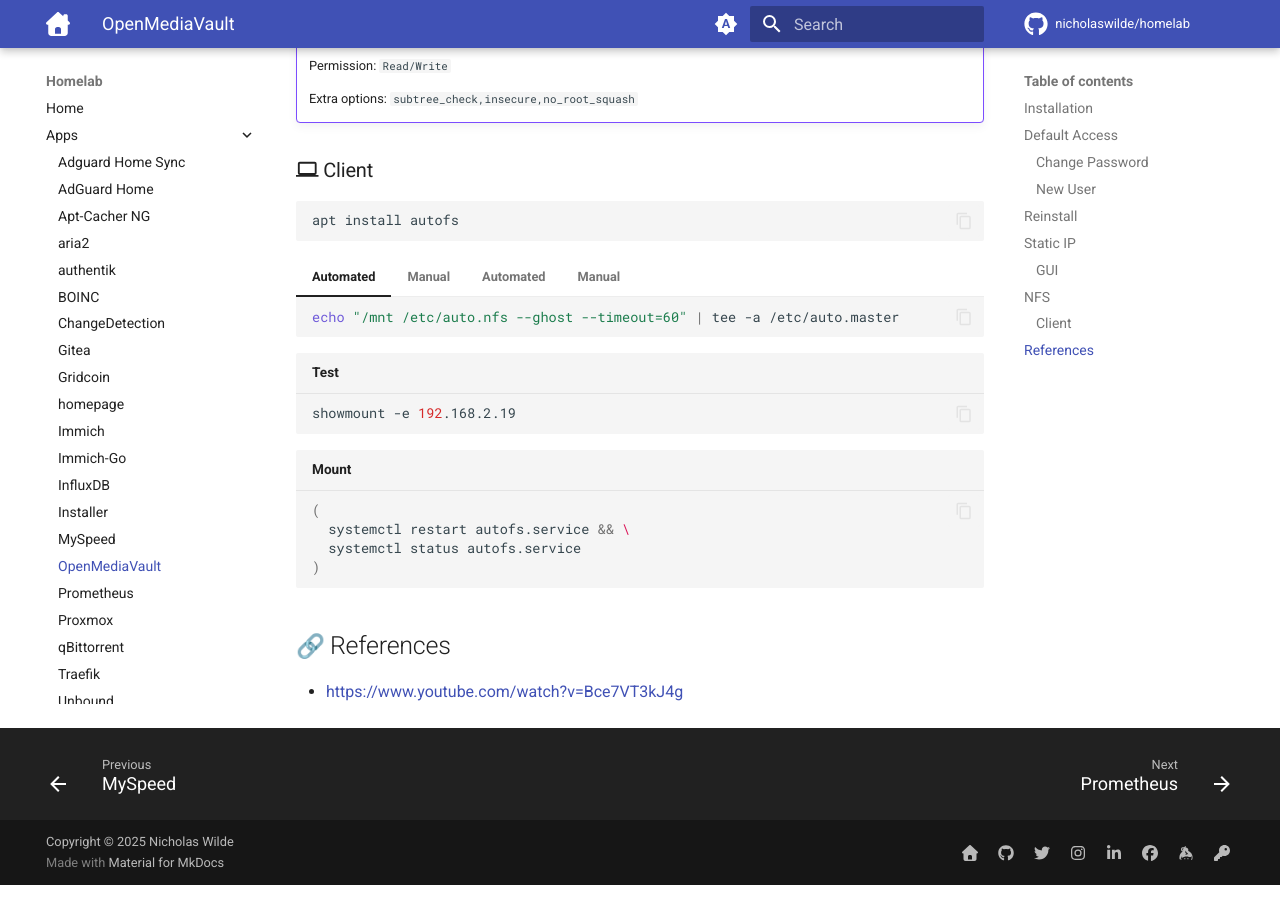
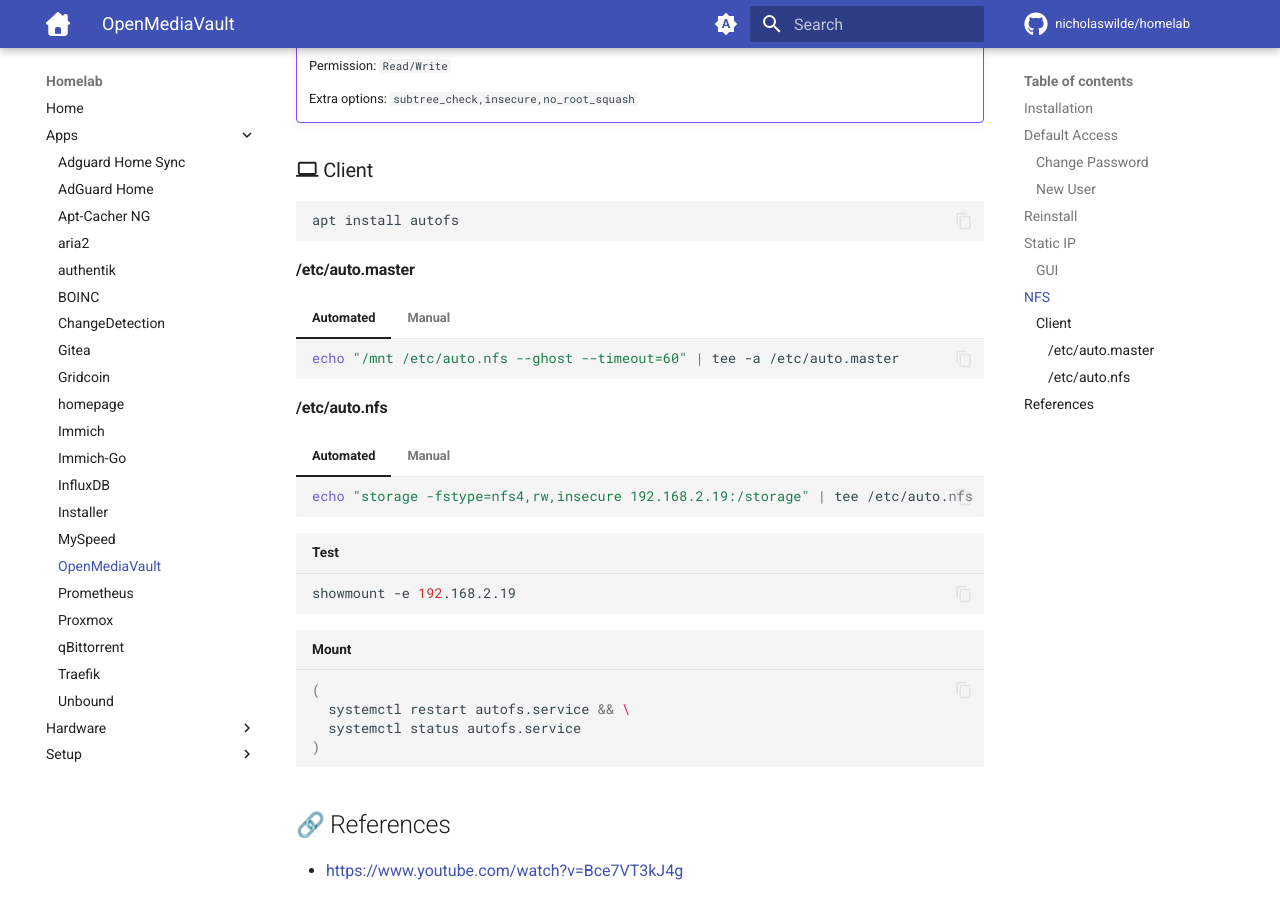
Before and after one commit to nicholaswilde/homelab, an MkDocs documentation site: the page built from docs/apps/openmediavault.md, in a window 1280 px wide and 900 px high, scrolled down 2569 px. Built offline with MkDocs 1.6.1 and Material for MkDocs 9.7.7, drawn with Linux system fonts in a browser that asks for light colours; emoji names are drawn with the system emoji font; comment, search, counter and statistics services are not loaded.

Commit message:
Update openmediavault.md

````diff
--- a/docs/apps/openmediavault.md
+++ b/docs/apps/openmediavault.md
@@ -118,6 +118,8 @@
 apt install autofs
 ```
 
+#### /etc/auto.master
+
 === "Automated"
 
     ```shell
@@ -131,7 +133,7 @@
     /mnt /etc/auto.nfs --ghost --timeout=60
     ```
 
-
+#### /etc/auto.nfs
 
 === "Automated"
 
````
